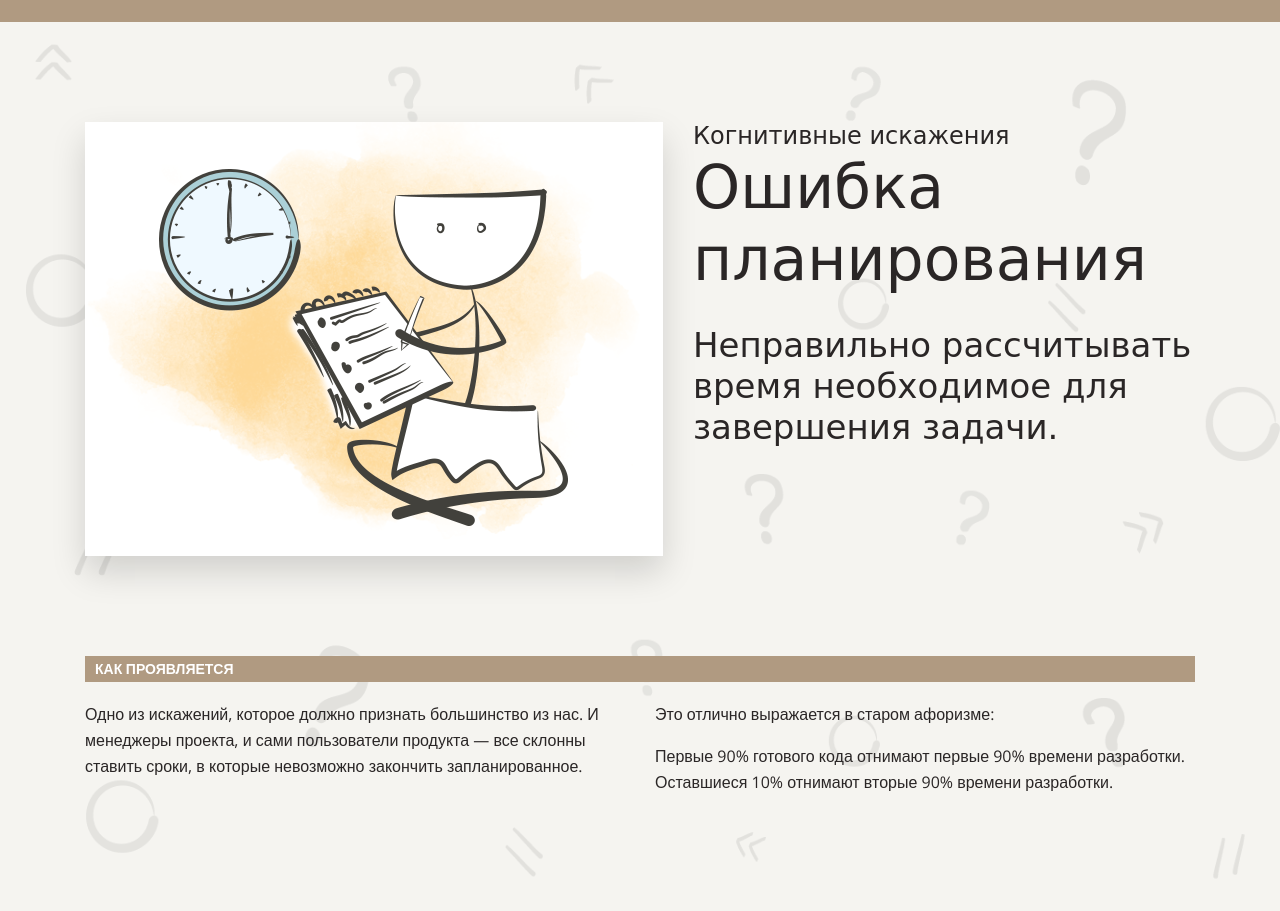
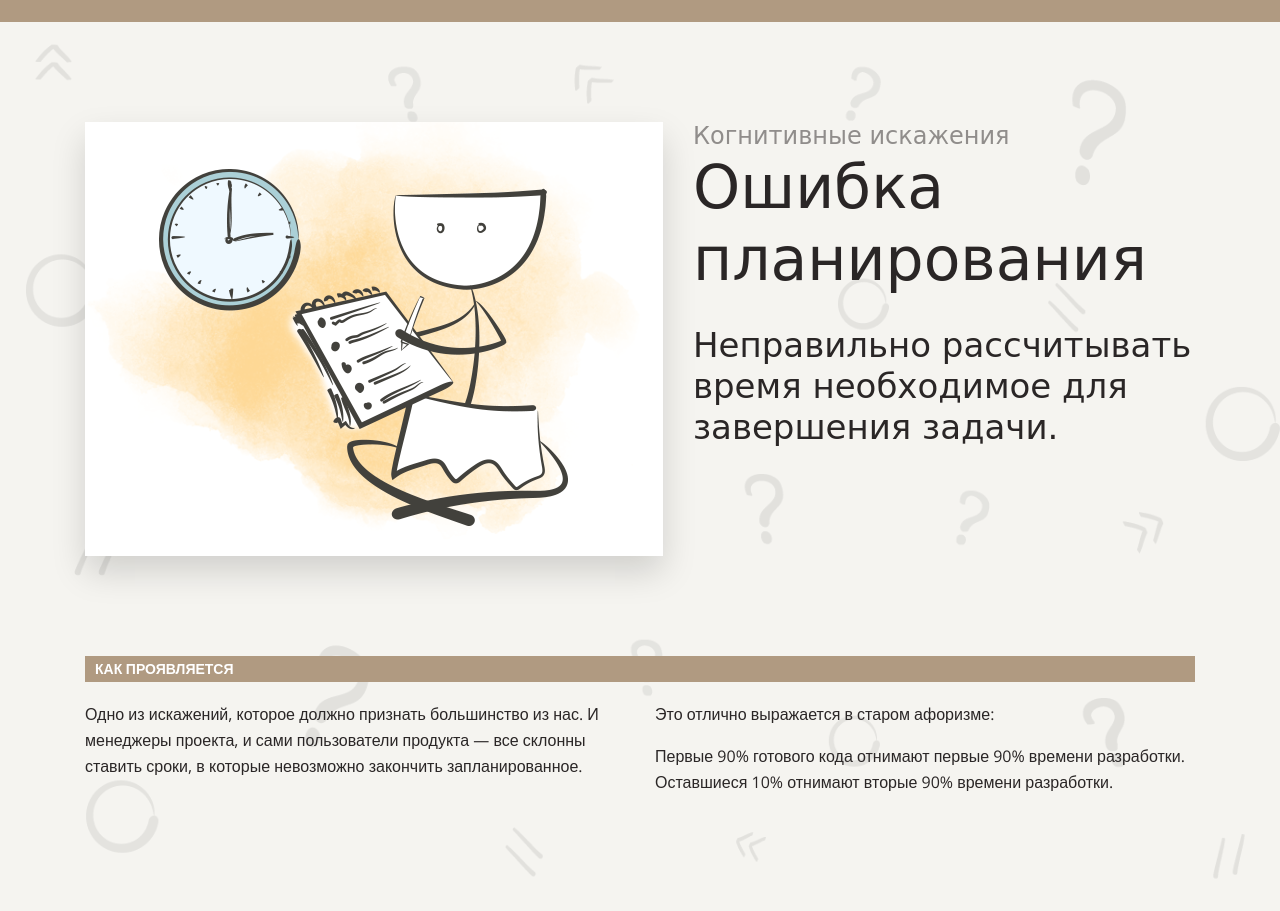
Before and after one commit to RShepil/layout-designer-project-58, a website: page src/index.html in a window 1280 px wide. Shown: the part 6420-7331 px from the top of the page. Drawn offline with nearby package versions, Linux system fonts and the light colour scheme; a web font is replaced by a local one.

Commit message:
fix errors-in-planning

```diff
--- a/src/styles/style.css
+++ b/src/styles/style.css
@@ -287,7 +287,8 @@ h3 {
 }
 
 .ie__subtitle,
-.don__subtitle {
+.don__subtitle,
+.eip__subtitle {
   color: #908d8b;
 }
 
```
Also changed, not shown: 1 other file.
